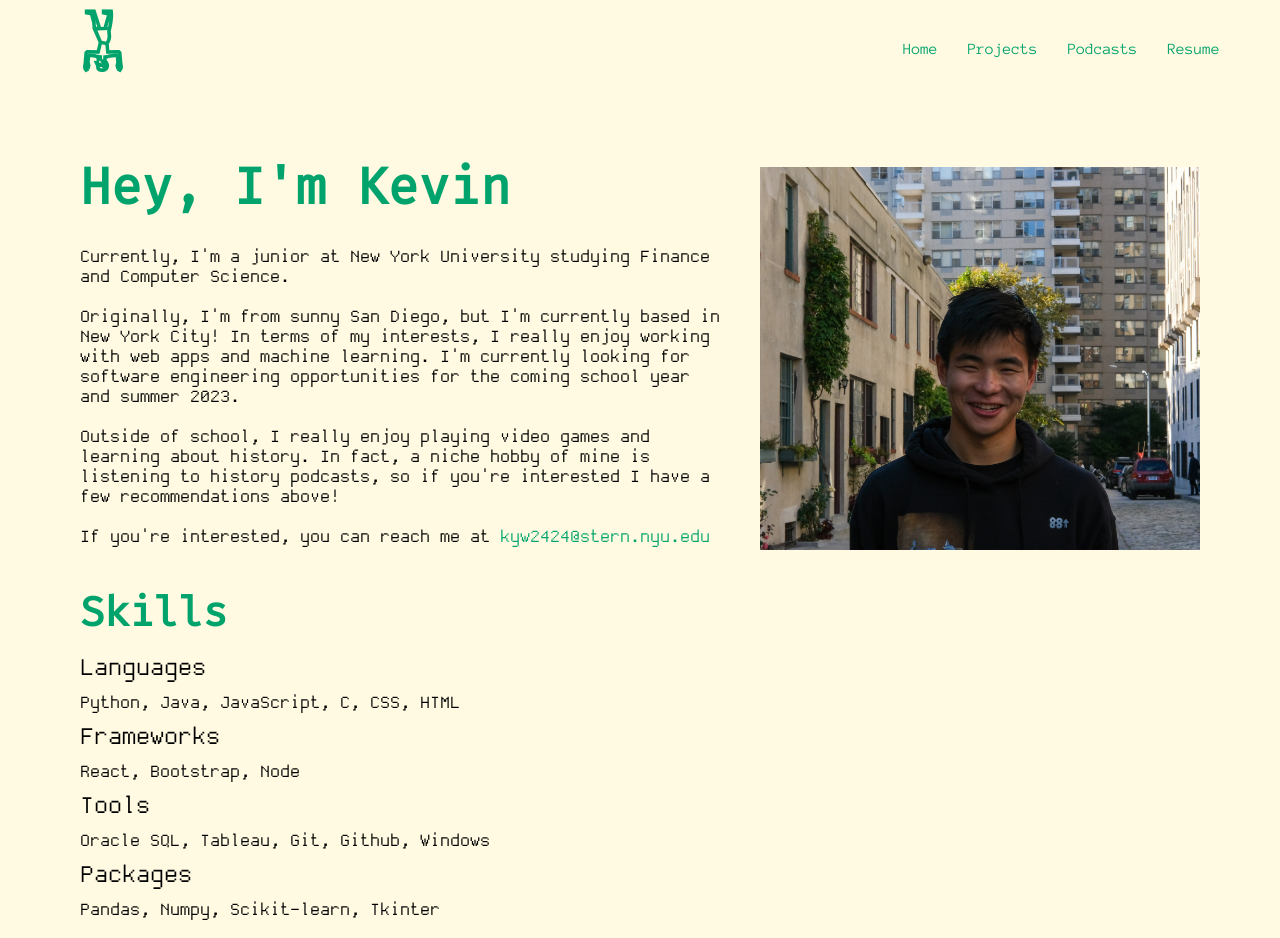
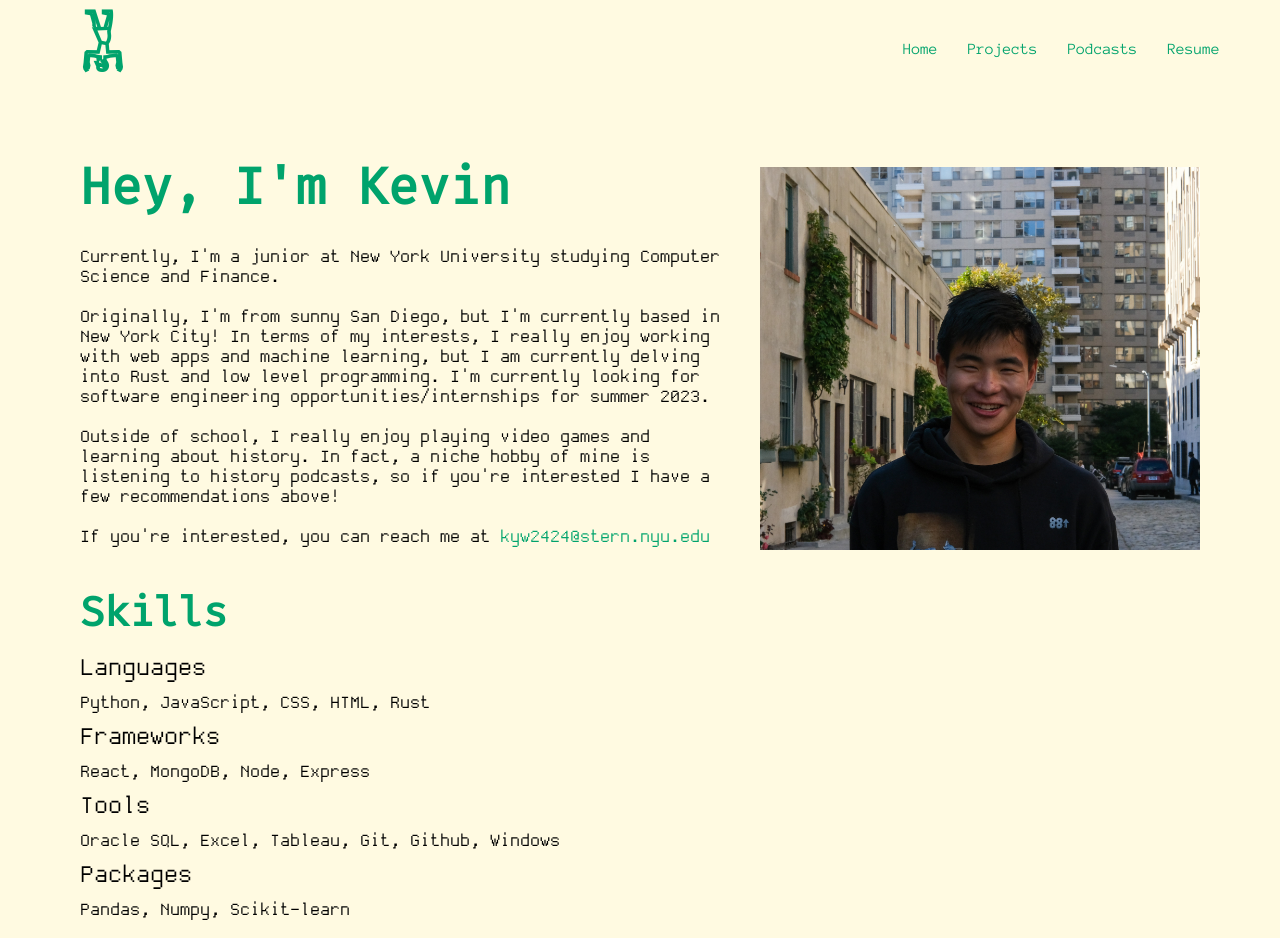
Before and after one commit to kwang2424/kwang2424.github.io, a React (Create React App) app: page / in a window 1280 px wide. Shown: the top 938 px of the page. Built offline with nearby package versions, Linux system fonts and the light colour scheme.

Commit message:
updated some parts

```diff
--- a/src/components/Footer/index.js
+++ b/src/components/Footer/index.js
@@ -10,7 +10,7 @@ const Footer = () => {
                 <a href="mailto:kyw2424@stern.nyu.edu">
                     <img src={email} alt="mail"  />
                 </a>
-                <a href="https://github.com/Kevy729" target="_blank" rel="noopener noreferrer">
+                <a href="https://github.com/Kwang2424" target="_blank" rel="noopener noreferrer">
                     <img src={github} alt="github" />
                 </a>
                 <a href="https://www.linkedin.com/in/kevin-wang-17984b16b/" rel="noopener noreferrer" target="_blank">
--- a/src/components/Home/index.js
+++ b/src/components/Home/index.js
@@ -13,12 +13,12 @@ const Home = () => {
             <div className="text-section">
                 <h1>Hey, I'm Kevin</h1>
                 <p>
-                    Currently, I'm a junior at New York University studying Finance and Computer Science.
+                    Currently, I'm a junior at New York University studying Computer Science and Finance.
                 </p>
                 <p>
                     Originally, I'm from sunny San Diego, but I'm currently based in New York City!
-                    In terms of my interests, I really enjoy working with web apps and machine learning.
-                    I'm currently looking for software engineering opportunities for the coming school year and summer 2023.
+                    In terms of my interests, I really enjoy working with web apps and machine learning, but I am currently delving into Rust and low level programming.
+                    I'm currently looking for software engineering opportunities/internships for summer 2023.
                 </p>
                 <p>
                     Outside of school, I really enjoy playing video games and learning about history.
@@ -35,19 +35,19 @@ const Home = () => {
             <h1>Skills</h1>
             <div className='skill-title'>Languages</div>
             <div className='skills-list'>
-                Python, Java, JavaScript, C, CSS, HTML
+                Python, JavaScript, CSS, HTML, Rust
             </div>
             <div className='skill-title'>Frameworks</div>
             <div className='skills-list'>
-                React, Bootstrap, Node
+                React, MongoDB, Node, Express
             </div>
             <div className='skill-title'>Tools</div>
             <div className='skills-list'>
-                Oracle SQL, Tableau, Git, Github, Windows
+                Oracle SQL, Excel, Tableau, Git, Github, Windows
             </div>
             <div className='skill-title'>Packages</div>
             <div className='skills-list'>
-                Pandas, Numpy, Scikit-learn, Tkinter
+                Pandas, Numpy, Scikit-learn
             </div>
             </div>
         {/* <Footer /> */}
--- a/src/components/Navigation/index.js
+++ b/src/components/Navigation/index.js
@@ -12,7 +12,7 @@ const Navigation = () => {
                 <Link to="/">Home</Link>
                 <Link to="/projects">Projects</Link>
                 <Link to="/podcasts">Podcasts</Link>
-                <a href="https://drive.google.com/file/d/1yg555jzKNnP1cRO7gaUuwdkdf6jSYngl/view?usp=sharing" target="_blank" rel="noopener noreferrer">
+                <a href="https://drive.google.com/file/d/1fqVn7y9AC-eqlVutIush7icM-f1I7dzS/view?usp=sharing" target="_blank" rel="noopener noreferrer">
                     Resume
                 </a>
             </nav>
--- a/src/components/Projects/index.js
+++ b/src/components/Projects/index.js
@@ -24,8 +24,8 @@ const Projects = () => {
                     </p>
                     <p>
                         So, outside of school I've been dabbling in both web development and machine learning.
-                        I really like machine learning, especially NLP, since a popular use case is translations.
-                        Lately, I've been trying to learn languages and linguistics, and the two fields are so interconnected.
+                        Lately, I've been trying to learn languages and linguistics, so I have gotten more interested
+                        in NLP (especially it's use cases in translations).
                     </p>
                     <p>
                         Without further ado, here's what I've been working on lately:
@@ -55,9 +55,8 @@ const Projects = () => {
                         image={terminal}
                         link="https://kwang2424.github.io/hockey-terminal/"
                         title="Hockey Terminal"
-                        description="As a kid, I used to play hockey but I recently started getting into watching the NHL
-                        after the 2022 Stanley Cup. As a result, I wanted to do something with my interest. I just so happened
-                        to be into terminal applications at the same time, and decided I could mix together the two. So,
+                        description="Recently I started watching hockey, and this interest coincided with me going down a rabbit hole
+                        of terminal applications. So, I decided I could mix together the two. Thus,
                         this project is essentially a terminal app that allows you to get basic information about teams, players,
                         conferences, and divisions. I will be adding more specifics soon, especially as the season starts🏒!"
                     />
```
